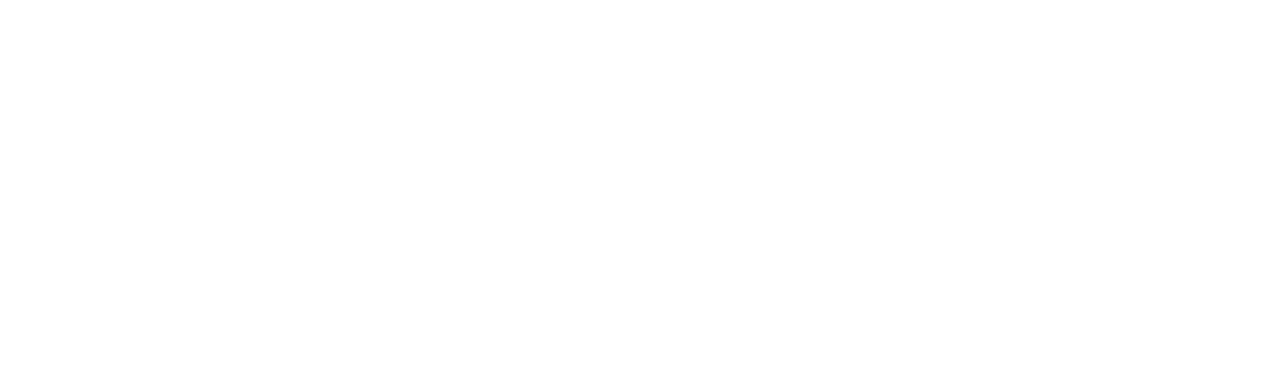
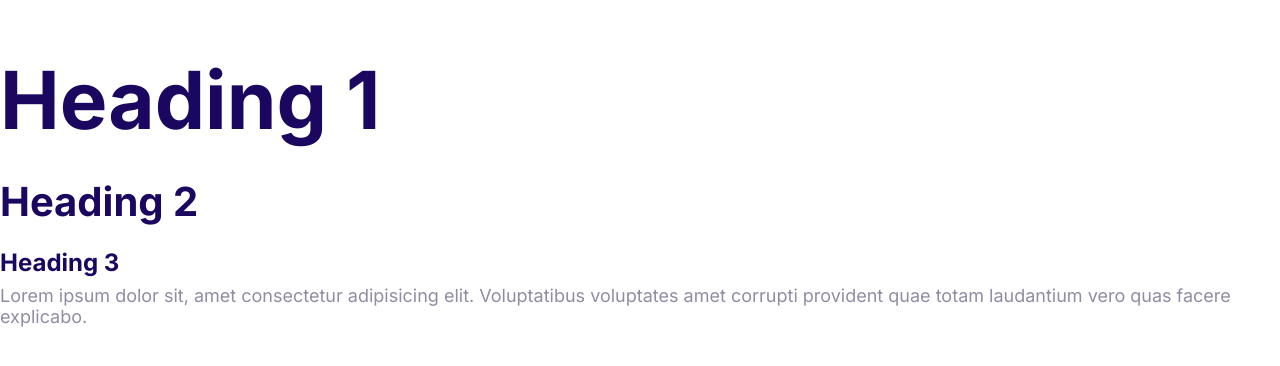
Before and after one commit to Xpo-devs/Moshify, a plain HTML site: page index.html in a window 1280 px wide. Drawn offline with Linux system fonts and the light colour scheme.

Commit message:
Define the styles for the fonts.

```diff
--- a/css/styles.css
+++ b/css/styles.css
@@ -5,3 +5,52 @@
     --color-headings: #1b0760;
     --color-body: #918ca4;
 }
+html {
+    font-size: 62.5%;
+}
+
+body {
+    font-family: Inter, Arial, Helvetica, sans-serif;
+    color: var(--color-body);
+    font-size: 2.4rem;
+}
+
+h1, h2, h3 {
+    color: var(--color-headings);
+    margin-bottom: 1rem;
+}
+
+h1 {
+    font-size: 7rem;
+}
+
+h2 {
+    font-size: 4rem;
+}
+
+h3 {
+    font-size: 3rem;
+}
+p {
+    margin-top: 0;
+}
+
+/* Media Query for Screen  size Greater than 1024px*/
+
+@media screen and (min-width: 1024px) {
+
+    body {
+        font-size: 1.8rem;
+    }
+
+    h1 {
+        font-size: 8rem;
+    }
+    h2 {
+        font-size: 4rem;
+    }
+
+    h3 {
+        font-size: 2.4rem;
+    }
+}
--- a/index.html
+++ b/index.html
@@ -4,8 +4,24 @@
     <meta charset="UTF-8" />
     <meta http-equiv="X-UA-Compatible" content="IE=edge" />
     <meta name="viewport" content="width=device-width, initial-scale=1.0" />
+    <link rel="preconnect" href="https://fonts.googleapis.com" />
+    <link rel="preconnect" href="https://fonts.gstatic.com" crossorigin />
+    <link
+      href="https://fonts.googleapis.com/css2?family=Inter:wght@400;700&display=swap"
+      rel="stylesheet"
+    />
+    <link rel="stylesheet" href="/css/normalize.css" />
     <link rel="stylesheet" href="/css/styles.css" />
-    <title>Document</title>
+    <title>Mosh</title>
   </head>
-  <body></body>
+  <body>
+    <h1>Heading 1</h1>
+    <h2>Heading 2</h2>
+    <h3>Heading 3</h3>
+    <p>
+      Lorem ipsum dolor sit, amet consectetur adipisicing elit. Voluptatibus
+      voluptates amet corrupti provident quae totam laudantium vero quas facere
+      explicabo.
+    </p>
+  </body>
 </html>
```
